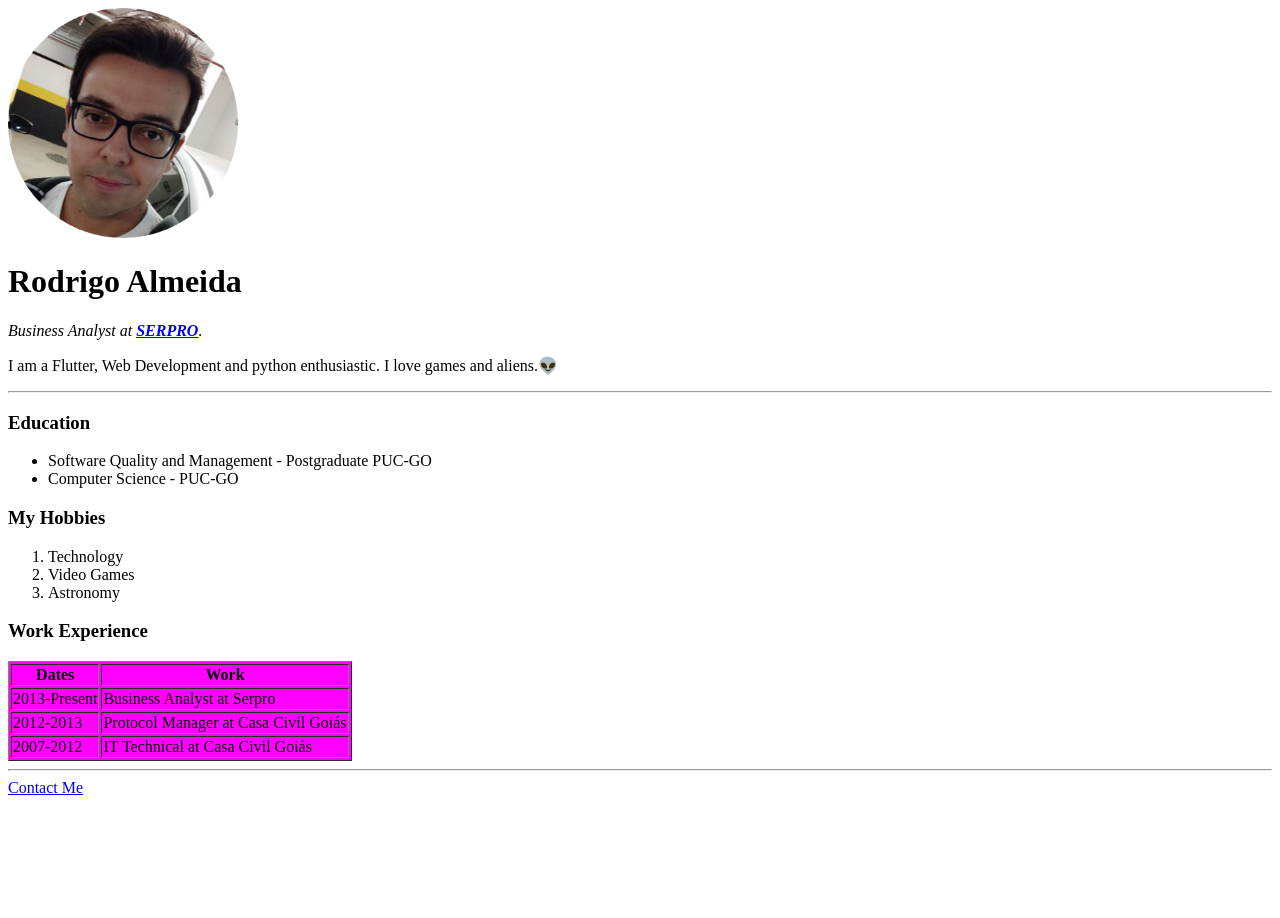
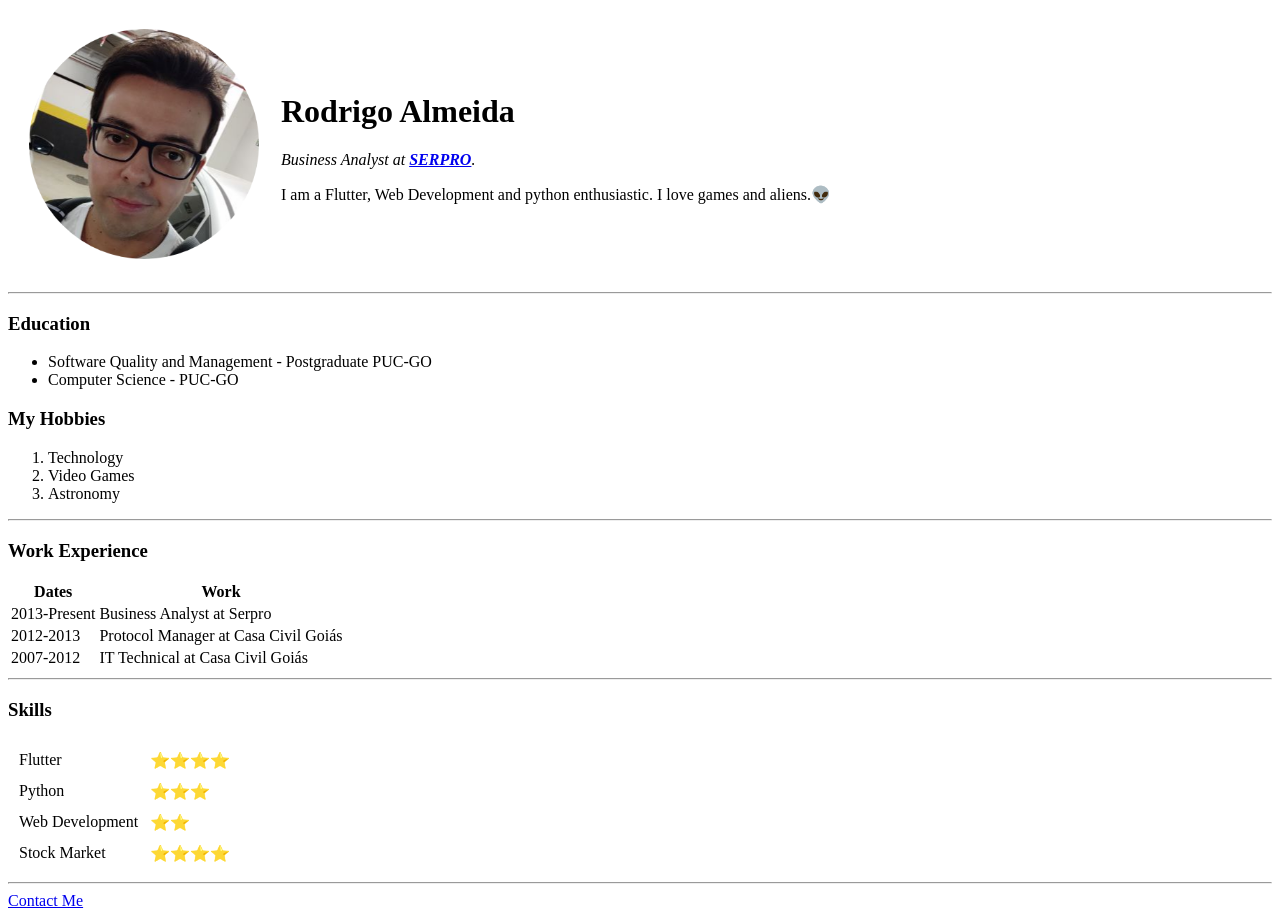
Before and after one commit to rodrigoalien/rodrigoalien.github.io, a plain HTML site: page index.html in a window 1280 px wide. Before the commit the page ends 805 px from the top, so only its background shows below. Drawn offline with Linux system fonts and the light colour scheme.

Commit message:
Work in progress.

```diff
--- a/index.html
+++ b/index.html
@@ -7,10 +7,16 @@
 </head>
 
 <body>
-  <img src="images/rodrigo.png" alt="rodrigo profile picture" height="230" width="230">
-  <h1>Rodrigo Almeida</h1>
-  <p><em>Business Analyst at <strong><a href="https://serpro.gov.br/">SERPRO</a></strong>.</em></p>
-  <p>I am a Flutter, Web Development and python enthusiastic. I love games and aliens.👽</p>
+  <table cellspacing='20'>
+    <tr>
+      <td><img src="images/rodrigo.png" alt="rodrigo profile picture" height="230" width="230"></td>
+      <td>
+        <h1>Rodrigo Almeida</h1>
+        <p><em>Business Analyst at <strong><a href="https://serpro.gov.br/">SERPRO</a></strong>.</em></p>
+        <p>I am a Flutter, Web Development and python enthusiastic. I love games and aliens.👽</p>
+      </td>
+    </tr>
+  </table>
   <hr>
   <h3>Education</h3>
   <ul>
@@ -23,8 +29,9 @@
     <li>Video Games</li>
     <li>Astronomy</li>
   </ol>
+  <hr>
   <h3>Work Experience</h3>
-  <table border = 1 bgcolor = "#FF00FF"	>
+  <table>
     <thead>
       <tr>
         <th>Dates</th>
@@ -47,6 +54,27 @@
     </tbody>
   </table>
   <hr>
+  <h3>Skills</h3>
+  <table cellspacing = '10'>
+    <tr>
+      <td>Flutter</td>
+      <td>⭐⭐⭐⭐</td>
+    </tr>
+    <tr>
+      <td>Python</td>
+      <td>⭐⭐⭐</td>
+    </tr>
+    <tr>
+      <td>Web Development</Deve>
+      </td>
+      <td>⭐⭐</td>
+    </tr>
+    <tr>
+      <td>Stock Market</td>
+      <td>⭐⭐⭐⭐</td>
+    </tr>
+  </table>
+  <hr>
   <a href="contact-me.html">Contact Me</a>
 </body>
 
```
